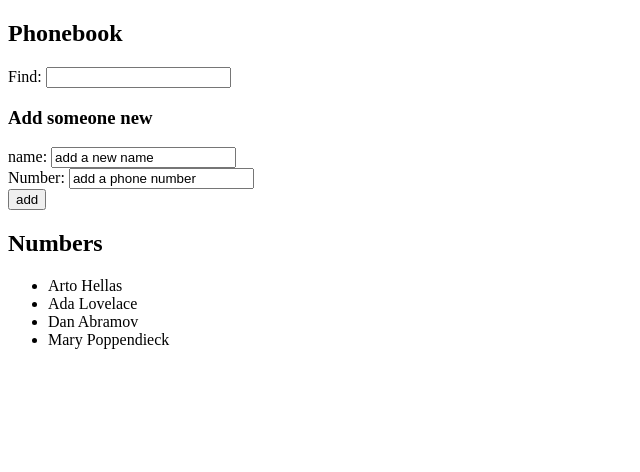
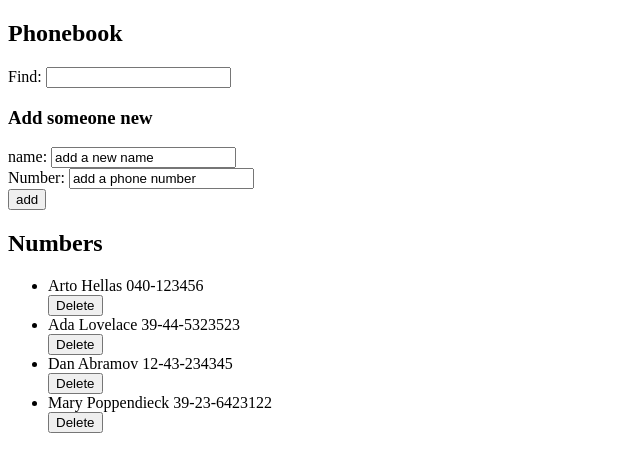
Before and after one commit to ashermanli/fullstackopen, a React (Create React App) app in the folder phonebook/: page / in a window 1280 px wide. Shown: the top 472 px of the page, without its empty margins (0-640 px from the left). Built offline with nearby package versions, Linux system fonts and the light colour scheme; data requests are answered from the project's data file.

Commit message:
Added server code

```diff
--- a/phonebook/src/App.js
+++ b/phonebook/src/App.js
@@ -3,6 +3,8 @@ import Filter from './components/Filter'
 import PersonForm from './components/PersonForm'
 import Persons from './components/Persons'
 import axios from 'axios'
+import personService from './services/person'
+import { __SECRET_INTERNALS_DO_NOT_USE_OR_YOU_WILL_BE_FIRED } from 'react'
 
 const App = () => {
   const [persons, setPersons] = useState([])
@@ -13,8 +15,7 @@ const App = () => {
     const [filteredPerson, setFilteredPerson] = useState('')
 
     useEffect(() => {
-      axios.get('http://localhost:3001/persons')
-      .then(response => setPersons(response.data))
+      personService.getAll().then( initList => setPersons(initList))
     }, [])
 
 
@@ -28,12 +29,25 @@ const App = () => {
       number: newNumber
     }
 
-      if(persons.some((person) => person.name === newName)){
-        alert(`${newName} already exists`)
+    const pers = persons.find(p => p.name === newName)
+
+    const changedPers = {...pers, number: newNumber}
+
+    if(persons.some((person) => person.name === newName)){
+
+      console.log(persons.filter(person => person.name === newName));
+
+      if(window.confirm(`Do you want to update the number for ${newName}`)=== true){
+        personService.update(pers.id, changedPers).then(newList => {
+        setPersons(persons.map(person => person.name !== newName ? person: newList))
+        })
         return
       }
+      else return;
 
-      if(newName === ''){ alert('Please type a name')
+    }
+
+    if(newName === ''){ alert('Please type a name')
         return
     }
 
@@ -42,11 +56,34 @@ const App = () => {
       return
     }
 
-    setPersons(persons.concat(newPerson))
+    personService.create(newPerson).then(newList => setPersons(persons.concat(newList)))
     setNewName('')
     setNewNumber('')
 
   }
+
+  const handleRemove = (name, id) => {
+
+   if(window.confirm(`Delete phone number for ${name}?`) === true)
+    personService.remove(id).then(del => {
+      setPersons(persons.filter(per => per.id !== id))
+    })
+
+  }
+
+  // const handleUpdate = (name, id, newNumber) => {
+  //   if(persons.filter(person => person.name === name)){
+  //     if(window.confirm(`Do you want to update the number for ${name}`)=== true){
+  //       personService.update(id, newNumber).then(newList => {
+  //        setPersons(persons.map(person => {
+  //          person.id !== id ? person: person.concat({...person, number: newNumber})
+  //        }))
+  //       })
+  //     }
+  //     else return;
+  //   }
+
+  // }
 
   const handleNewName = (e) =>{
     console.log(e.target.value)
@@ -66,7 +103,7 @@ const App = () => {
 
     setFilteredPerson(filtered)
 
-    console.log(filtered);
+    // console.log(filtered);
 
 
   }
@@ -78,7 +115,7 @@ const App = () => {
     <h3>Add someone new</h3>
     <PersonForm newName = {newName} handleNewName={handleNewName} newNumber={newNumber} handleNewNumber={handleNewNumber} handleSubmit={handleSubmit}/>
     <h2>Numbers</h2>
-    <Persons persons={persons} />
+    <Persons persons={persons} handleRemove = {handleRemove} />
 
     </div>
 
--- a/phonebook/src/components/Filter.js
+++ b/phonebook/src/components/Filter.js
@@ -4,7 +4,7 @@ const Filter = ({filter,filteredPerson, handleFilter}) =>{
   return(
   <div>
     <div>Find: <input onChange={handleFilter}/> </div>
-    <div>{filter === '' ? '': filteredPerson.map(person => <p key={person.name}>{person.name} </p>)}</div>
+    <div>{filter === '' ? '': filteredPerson.map(person => <p key={person.name}>{person.name} {person.number} </p>)}</div>
 </div>
 )
 }
--- a/phonebook/src/components/Persons.js
+++ b/phonebook/src/components/Persons.js
@@ -1,9 +1,10 @@
 import React from 'react'
 
-const Persons = ({persons}) => {
+const Persons = ({persons, handleRemove}) => {
   return (
     <ul>
-      {persons.map((person)=> <li key={person.name}>{person.name}</li>)}
+      {persons.map((person)=> <span key = {person.name}><li>{person.name} {person.number}</li><button key = {person.id} onClick = {() =>   handleRemove(person.name,person.id)}>Delete</button></span>)}
+
     </ul>
   )
 }
--- /dev/null
+++ b/phonebook/src/services/person.js
@@ -0,0 +1,29 @@
+import axios from 'axios'
+
+const baseURL = 'http://localhost:3001/persons'
+
+const getAll = () =>{
+    const request = axios.get(baseURL)
+
+    return request.then(response => response.data)
+}
+
+const create = (newPerson) =>{
+    const request = axios.post(baseURL, newPerson)
+
+    return request.then(response => response.data)
+}
+
+const update = (id, newObject) => {
+    const request = axios.put(`${baseURL}/${id}`, newObject)
+
+    return request.then(response => response.data)
+}
+
+const remove = (id) => {
+    const request = axios.delete(`${baseURL}/${id}`)
+
+    return request.then(response => response.data)
+}
+
+export default {getAll, create, update, remove}
```
